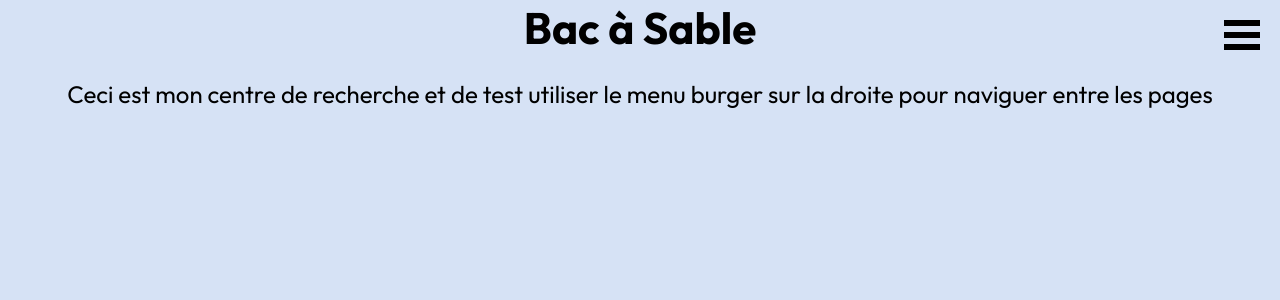
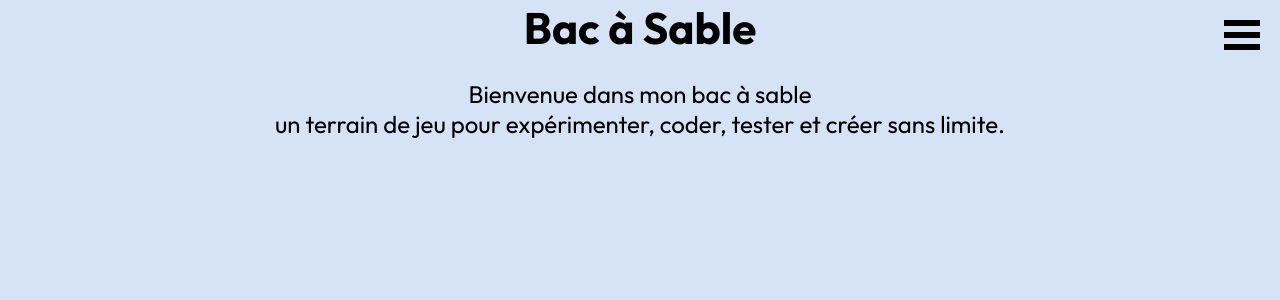
Before and after one commit to FarCodeFR/Tools-Box, a React (Vite) app: page / in a window 1280 px wide. Shown: the top 300 px of the page. Built offline with nearby package versions, Linux system fonts and the light colour scheme.

Commit message:
modification du titre principal

```diff
--- a/src/App.tsx
+++ b/src/App.tsx
@@ -14,8 +14,8 @@ function App() {
         </div>
         <section className="container-text-home">
           <p>
-            Ceci est mon centre de recherche et de test utiliser le menu burger
-            sur la droite pour naviguer entre les pages
+            Bienvenue dans mon bac à sable <br /> un terrain de jeu pour
+            expérimenter, coder, tester et créer sans limite.
           </p>
         </section>
       </nav>
```
